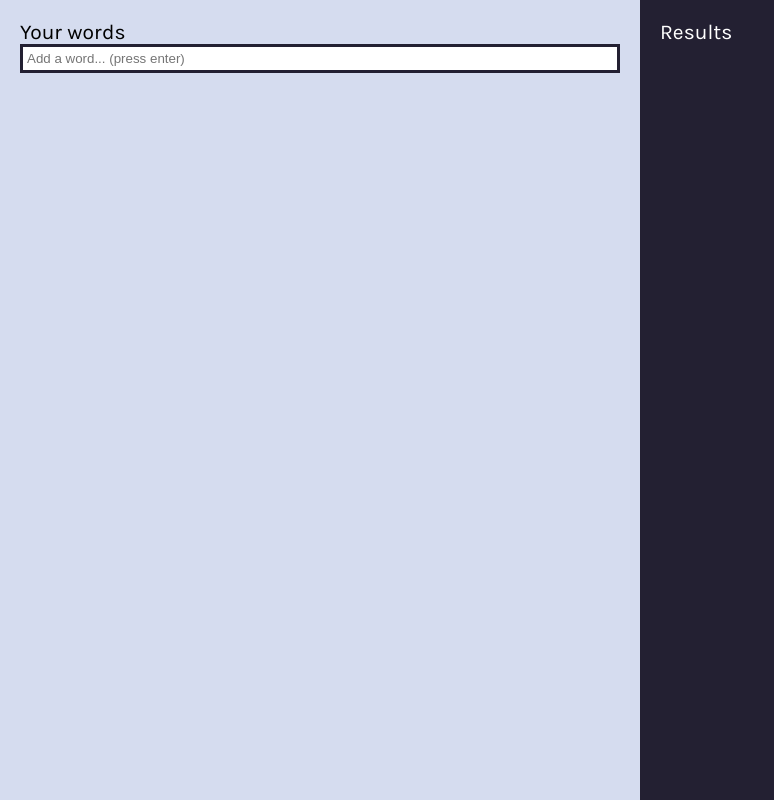
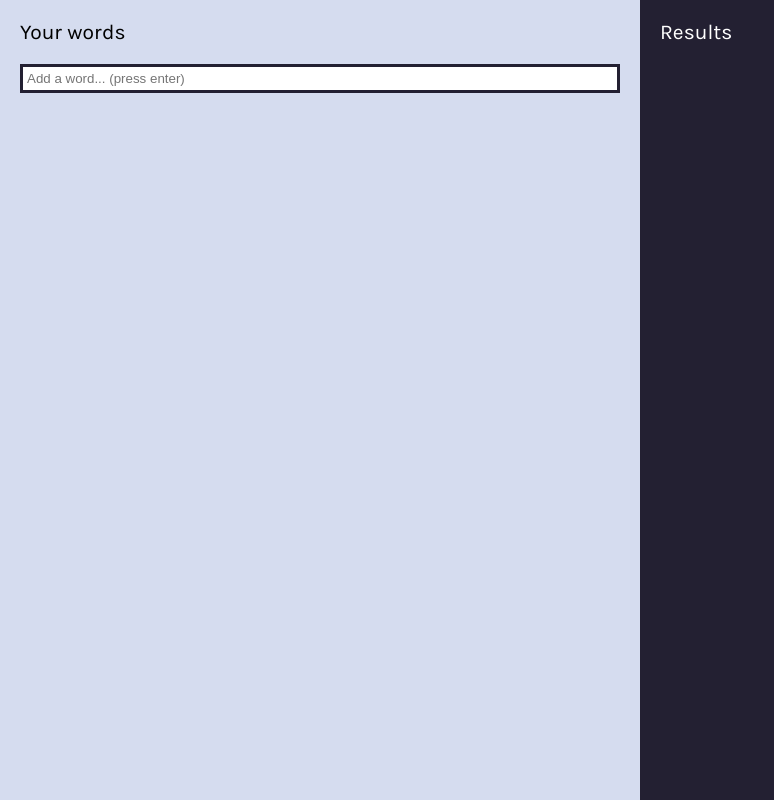
Before and after one commit to ThePaavero/Reddit-key-word-alerts, a React app: page / in a window 1280 px wide. Shown: the whole page, without its empty margins (0-774 px from the left). Built offline with nearby package versions, Linux system fonts and the light colour scheme; the HTML template or start-up script is replaced by a standard one.

Commit message:
Cursor :D

```diff
--- a/src/assets/css/App.scss
+++ b/src/assets/css/App.scss
@@ -8,6 +8,7 @@ body {
   font-size: 14px;
   margin: 0;
   padding: 0;
+  cursor: url("../images/cursor.png"), auto;
 
   * {
     box-sizing: border-box;
@@ -31,6 +32,10 @@ body {
     padding: 20px;
     background-color: #232032;
     color: #fff;
+
+    h2 {
+      margin-bottom: 20px;
+    }
 
     &:first-child {
       color: #000;
@@ -75,6 +80,7 @@ body {
       margin-bottom: 5px;
 
       button {
+        cursor: url("../images/cursor.png"), auto;
         float: right;
         border: none;
         background: transparent;
```
Also changed, not shown: src/assets/images/cursor.png (added).
